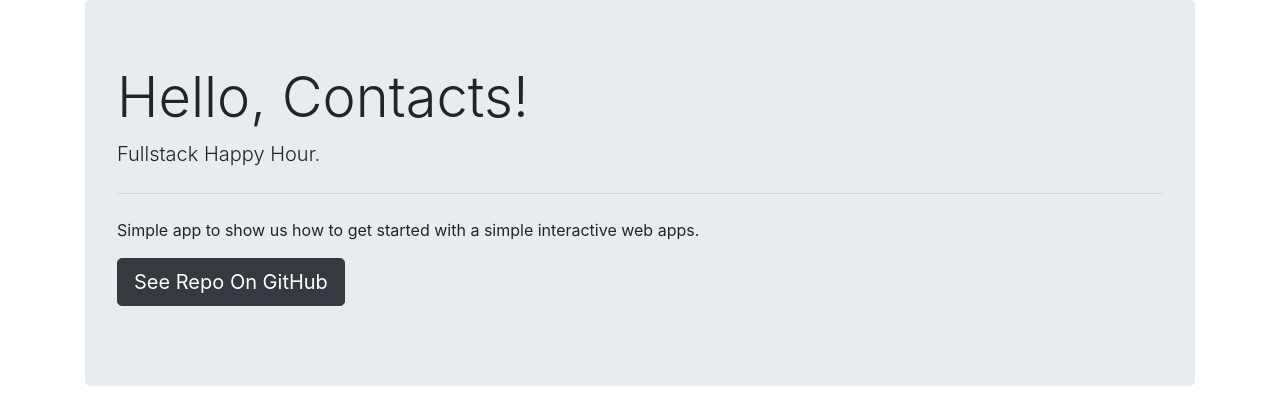
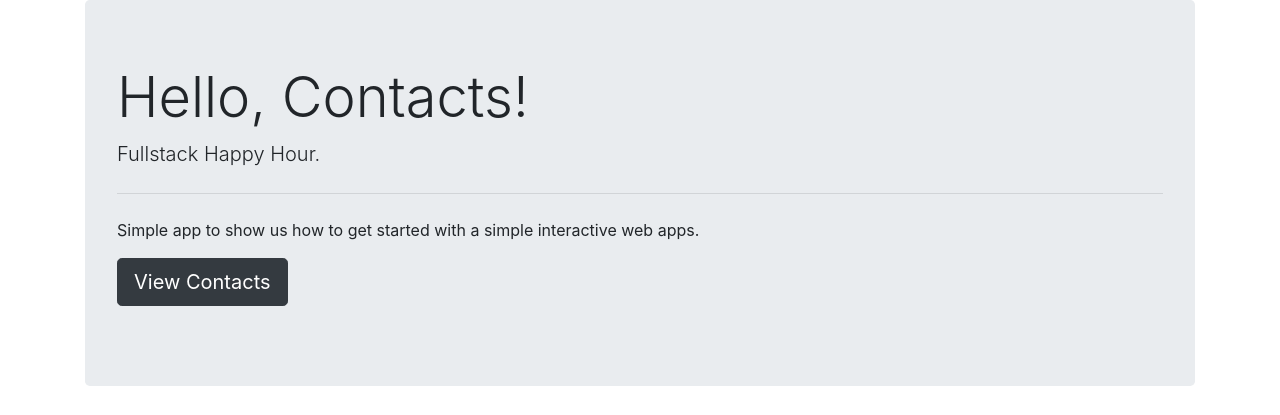
Before and after one commit to ricklopez/Fullstack-Happy-Hour-092220, a plain HTML site: page index.html in a window 1280 px wide. Shown: the top 415 px of the page. Drawn offline with nearby package versions, Linux system fonts and the light colour scheme.

Commit message:
Update Static Version of App

```diff
--- a/index.html
+++ b/index.html
@@ -19,7 +19,7 @@
         <hr class="my-4">
         <p>Simple app to show us how to get started with a simple interactive web apps.</p>
         <p class="lead">
-          <a class="btn btn-dark btn-lg" href="#" role="button">See Repo On GitHub</a>
+          <a class="btn btn-dark btn-lg" href="#" role="button">View Contacts</a>
         </p>
       </div>
     </div>
```
